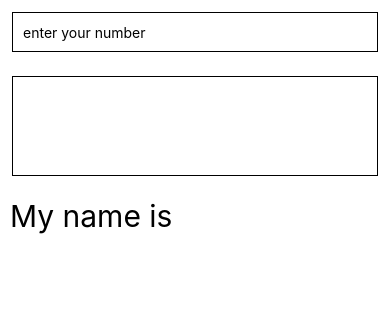
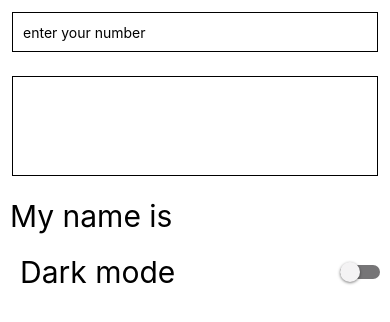
Before and after one commit to prabin819/React-Native, a React Native app in the folder Forms/: screen / in a window 390 px wide. Shown: the top 322 px of the page. Built offline with nearby package versions, Linux system fonts and the light colour scheme.

Commit message:
61. =>  Switch

```diff
--- a/Forms/App.js
+++ b/Forms/App.js
@@ -6,10 +6,12 @@
   StatusBar,
   SafeAreaView,
   TextInput,
+  Switch,
 } from "react-native";
 
 export default function App() {
   const [name, setName] = useState("");
+  const [isDarkMode, setIsDarkMode] = useState(false);
   return (
     <SafeAreaView style={styles.container}>
       <TextInput
@@ -24,6 +26,15 @@
       />
       <TextInput style={[styles.input, styles.multilineText]} multiline />
       <Text style={styles.text}>My name is {name}</Text>
+      <View style={styles.switchContainer}>
+        <Text style={styles.text}>Dark mode</Text>
+        <Switch
+          value={isDarkMode}
+          onValueChange={() => setIsDarkMode((prev) => !prev)}
+          trackColor={{ false: "#767577", true: "lightblue" }}
+          thumbColor="#f4f3f4"
+        />
+      </View>
     </SafeAreaView>
   );
 }
@@ -48,4 +59,10 @@
     minHeight: 100,
     textAlignVertical: "top",
   },
+  switchContainer: {
+    flexDirection: "row",
+    alignItems: "center",
+    justifyContent: "space-between",
+    paddingHorizontal: 10,
+  },
 });
```
